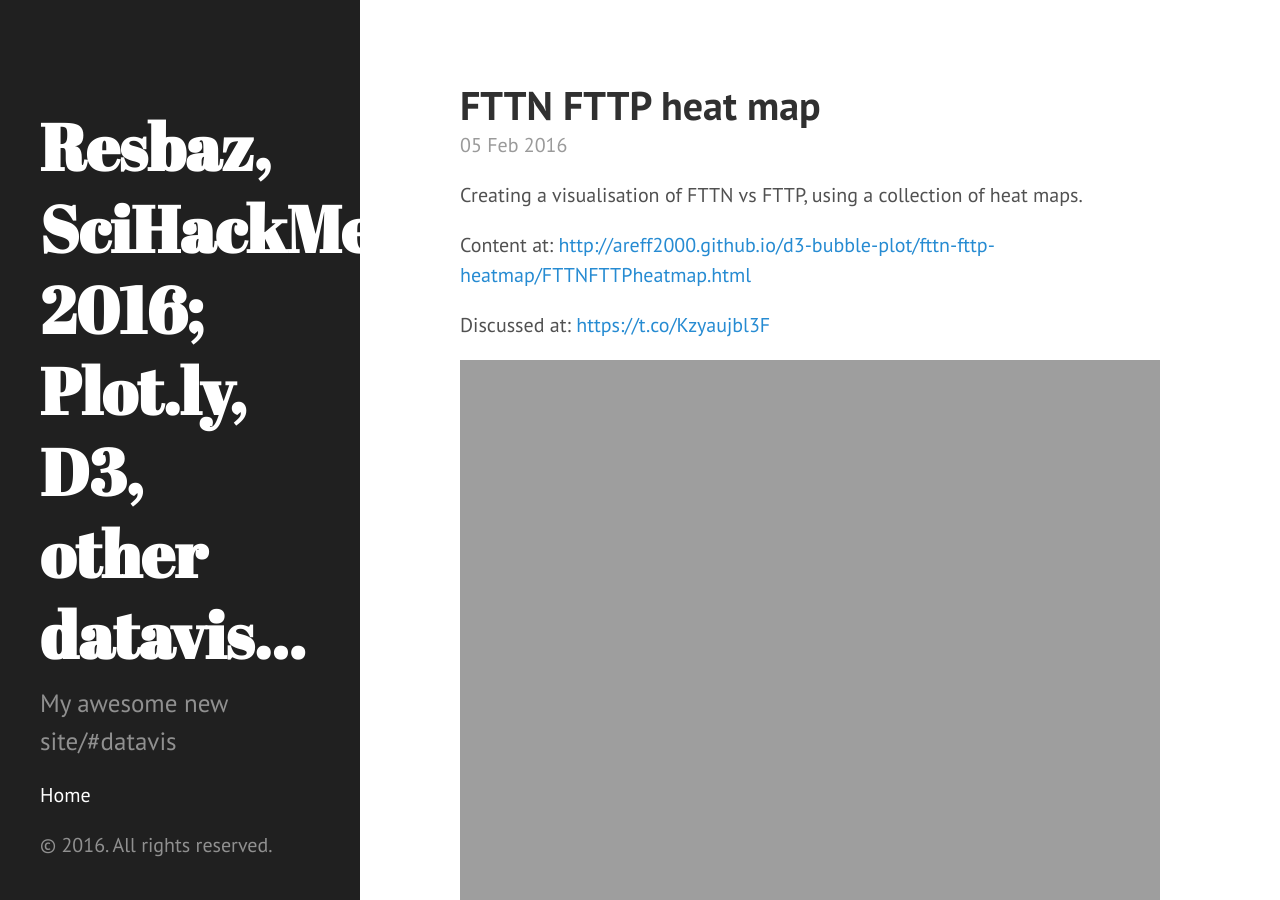
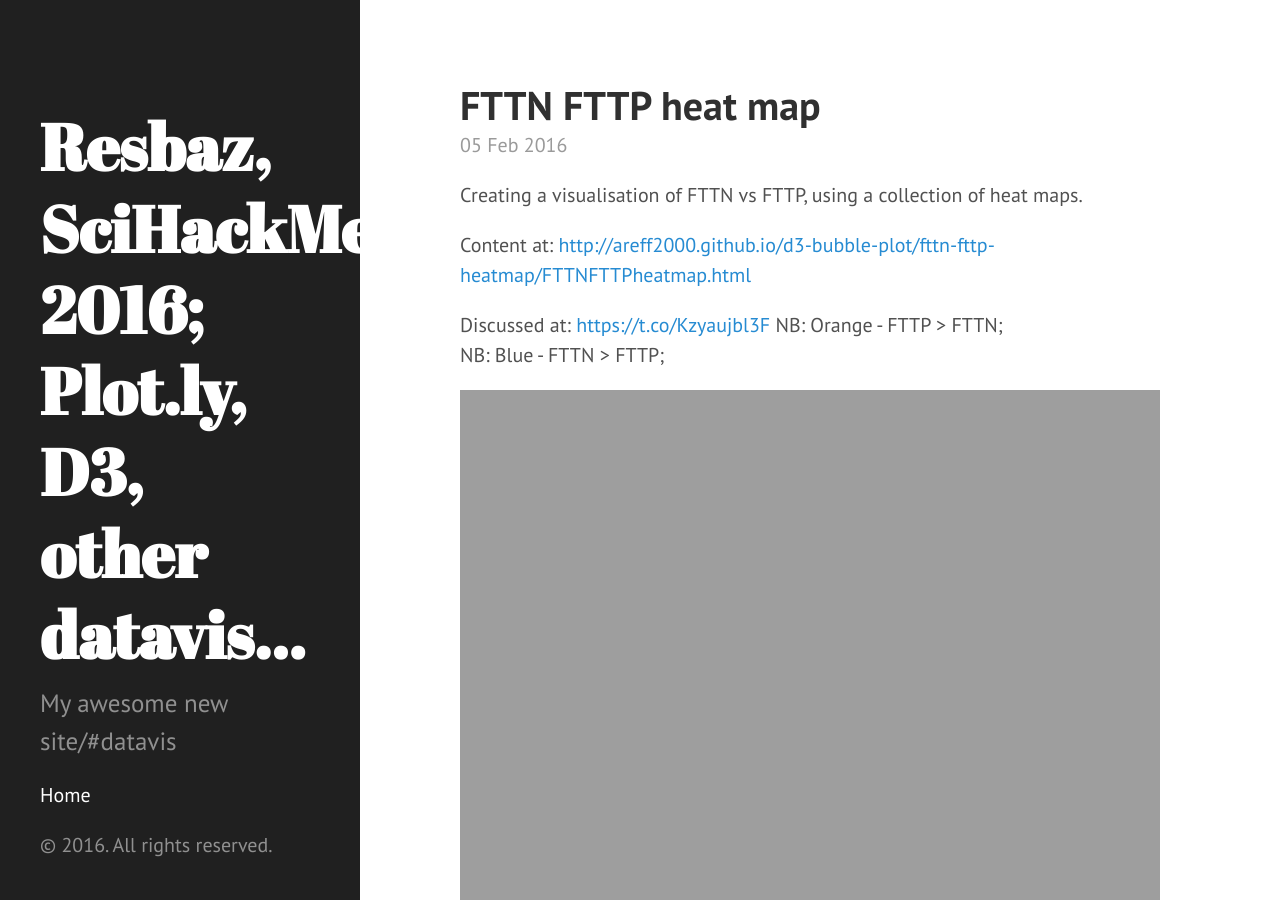
Before and after one commit to areff2000/areff2000.github.io, a Jekyll site: the page built from _posts/2016-02-05-fttn-fttp-heat-map.markdown, in a window 1280 px wide and 900 px high. Built offline with Jekyll 4.4.1, drawn with Linux system fonts in a browser that asks for light colours.

Commit message:
Post update: FTTN FTTP heat map

```diff
--- a/_posts/2016-02-05-fttn-fttp-heat-map.markdown
+++ b/_posts/2016-02-05-fttn-fttp-heat-map.markdown
@@ -8,5 +8,7 @@ Creating a visualisation of FTTN vs FTTP, using a collection of heat maps.
 Content at: <a href="http://areff2000.github.io/d3-bubble-plot/fttn-fttp-heatmap/FTTNFTTPheatmap.html">http://areff2000.github.io/d3-bubble-plot/fttn-fttp-heatmap/FTTNFTTPheatmap.html</a>
 
 Discussed at: <a href="https://t.co/Kzyaujbl3F">https://t.co/Kzyaujbl3F</a>
+NB: Orange - FTTP > FTTN;
+NB: Blue - FTTN > FTTP;
 
 <iframe width="700" height="800" frameborder="0" scrolling="no" src="http://areff2000.github.io/d3-bubble-plot/fttn-fttp-heatmap/FTTNFTTPheatmap.html"></iframe>
```
